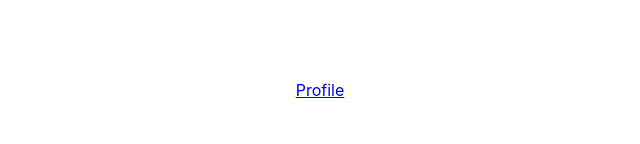
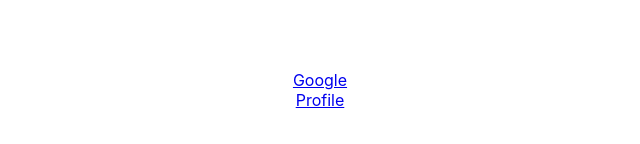
Before and after one commit to Arwcroc/projet_milf-moi, a React (Create React App) app in the folder milf-moi/: page / in a window 1280 px wide. Shown: the part 310-454 px from the top of the page, without its empty margins (320-960 px from the left). Built offline with nearby package versions, Linux system fonts and the light colour scheme; the HTML template or start-up script is replaced by a standard one.

Commit message:
troisieme jour2

```diff
--- a/milf-moi/src/App.js
+++ b/milf-moi/src/App.js
@@ -13,7 +13,10 @@
     <div className="App">
 		<Routes>
 			<Route path="/" element={
-				<a href="https://google.fr">Profile</a>
+				<>
+				<a href="https://google.fr">Google</a>
+				<Link to="/profile">Profile</Link>
+				</>
 			}/>
 			<Route path="/profile" element={
 				<ProfileContainer/>
```
